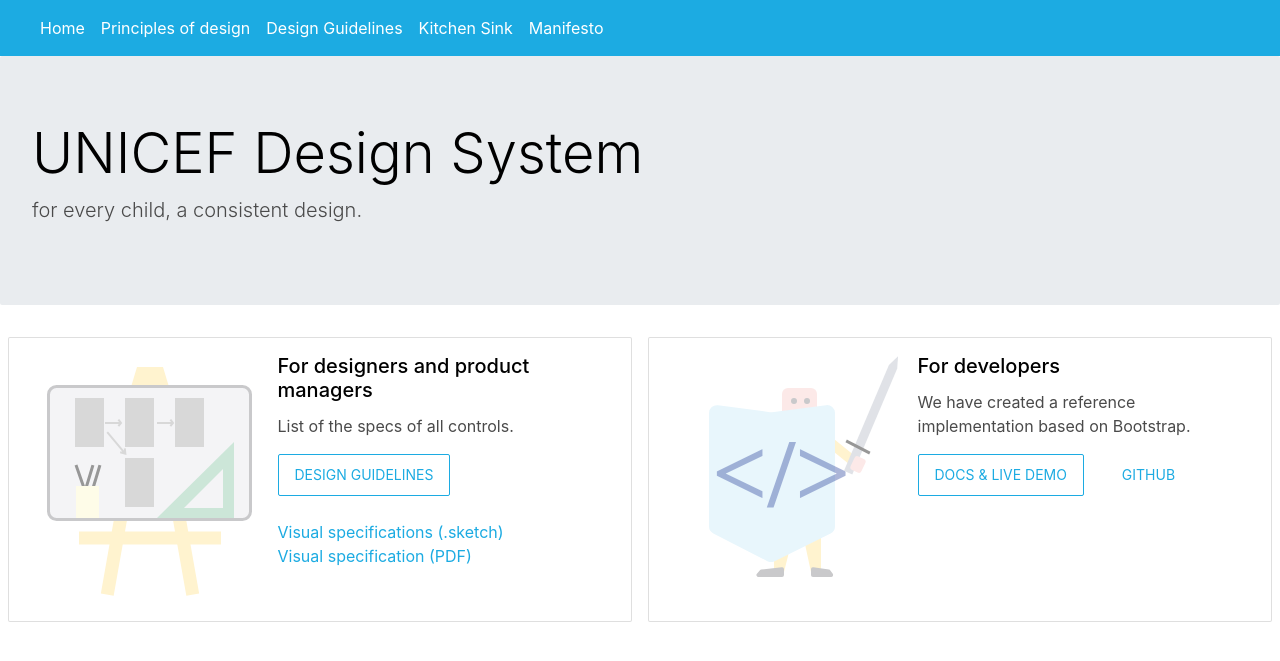
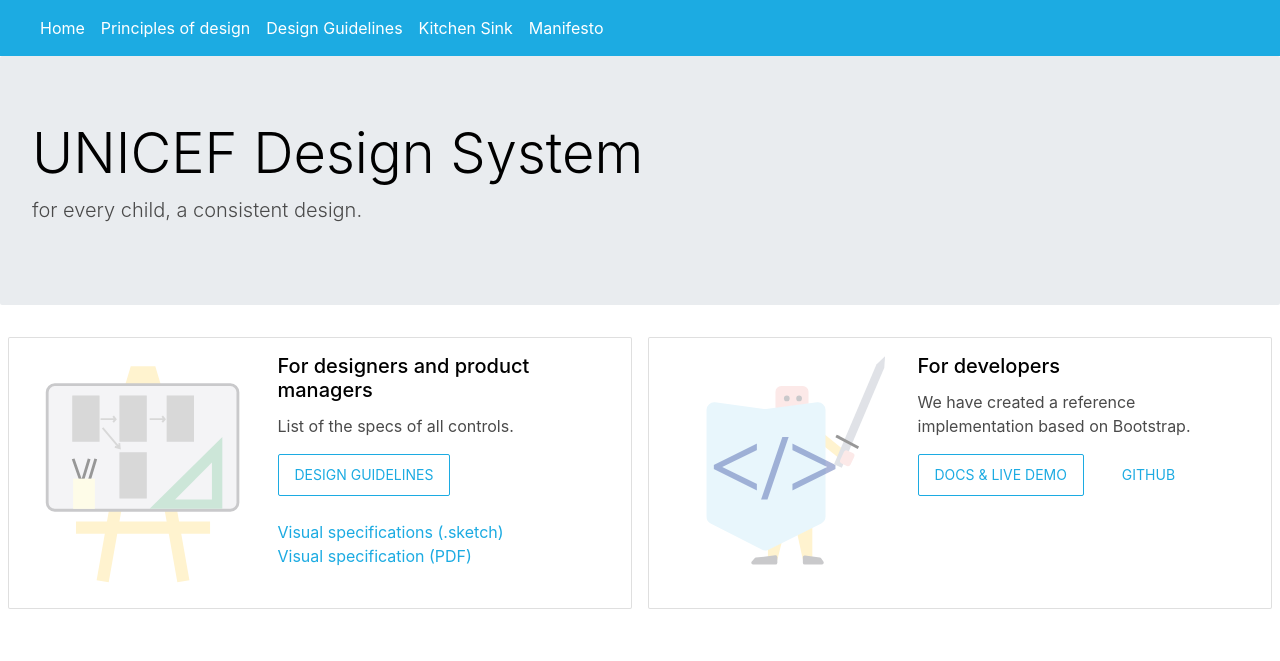
Before and after one commit to unicef/design-system, a Jekyll site: the page built from index.md, in a window 1280 px wide. Shown: the top 661 px of the page. Built offline with Jekyll 4.4.1, drawn with Linux system fonts in a browser that asks for light colours.

Commit message:
fix image resizing in home.

```diff
--- a/index.md
+++ b/index.md
@@ -16,7 +16,7 @@
       <div class="card-body">
       <div class="row">
         <div class="col-5">
-        <img src="assets/images/designer-icon.svg" />
+        <img class="img-fluid" src="assets/images/designer-icon.svg" />
         </div>
         <div class="col">
           <h5 class="card-title">For designers and product managers</h5>
@@ -39,7 +39,7 @@
       <div class="card-body">
       <div class="row">
         <div class="col-5">
-        <img src="assets/images/developer-icon.svg" />
+        <img class="img-fluid" src="assets/images/developer-icon.svg" />
         </div>
         <div class="col">
         <h5 class="card-title">For developers</h5>
```
